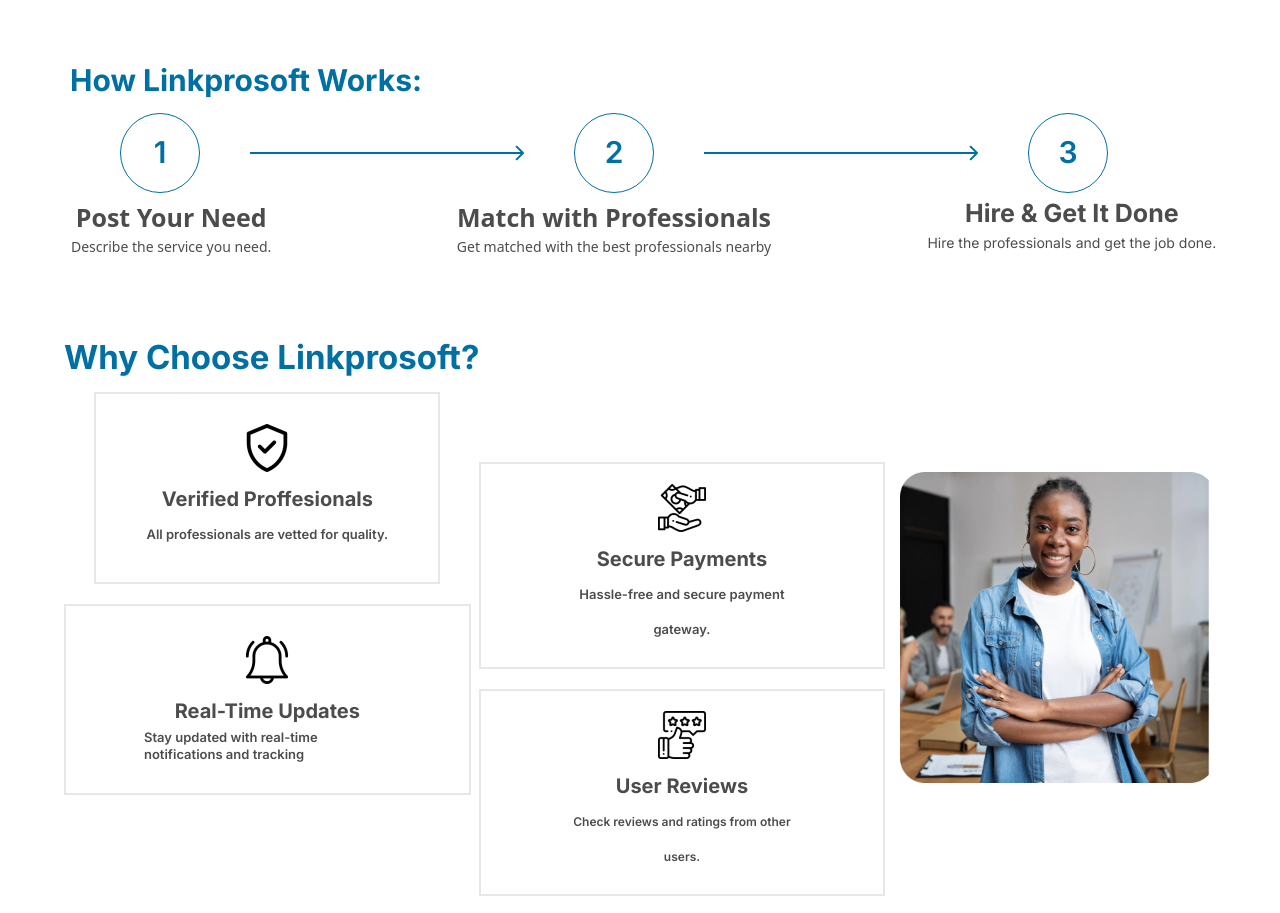
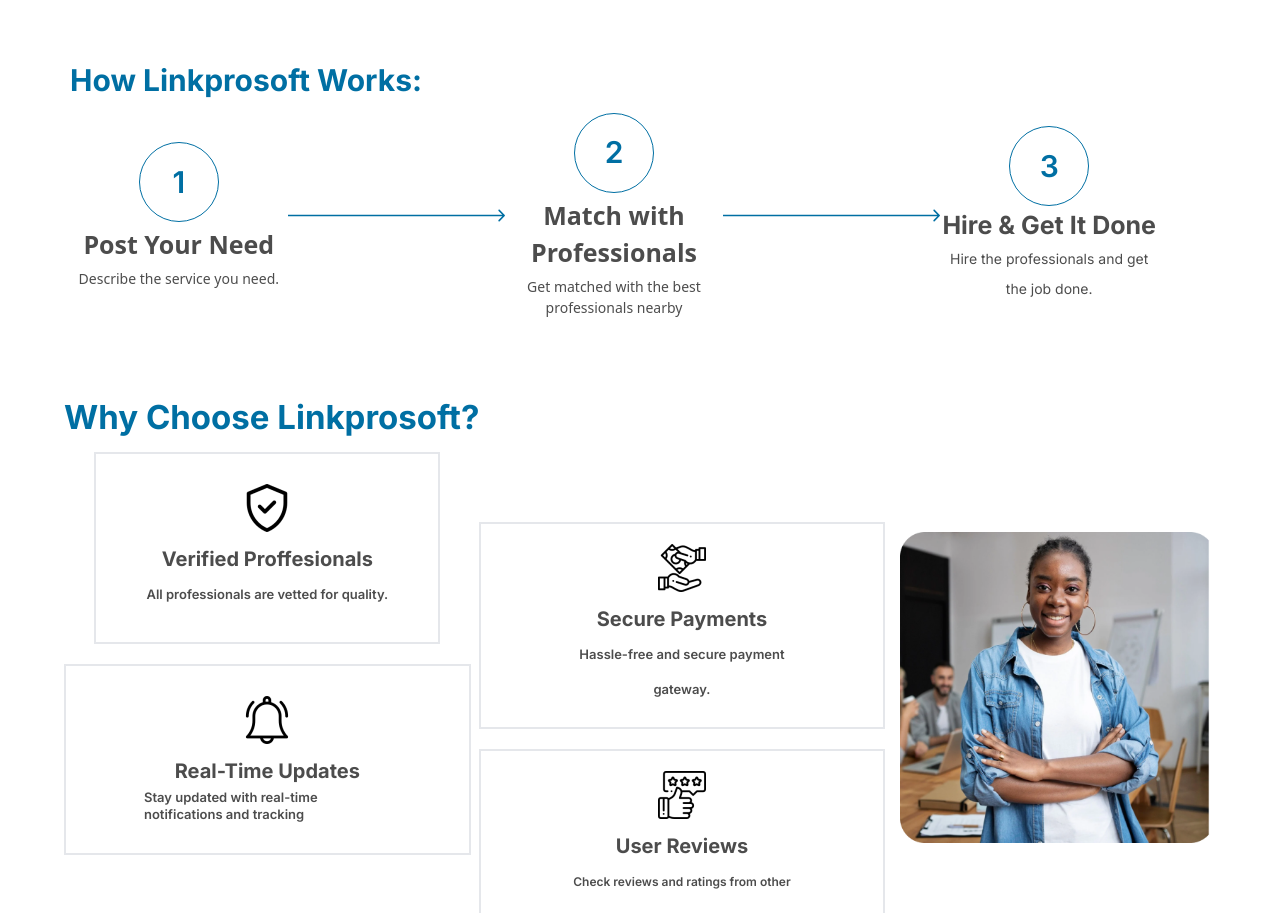
Before and after one commit to german-machine/Linkprosoft, a React (Vite) app in the folder Front-end/: page / in a window 1280 px wide. Shown: the part 971-1884 px from the top of the page. Built offline with nearby package versions, Linux system fonts and the light colour scheme.

Commit message:
restyled the section

```diff
--- a/Front-end/src/Pages/Home/components/HowitWorks.jsx
+++ b/Front-end/src/Pages/Home/components/HowitWorks.jsx
@@ -6,30 +6,35 @@ const HowitWorks = () => {
       <section className="w-[85%]  relative left-[70px] pt-[30px] pb-[30px]">
         <h1 className="text-bluecolor pb-[10px] font-Inter font-bold text-[30px]">How Linkprosoft Works:</h1>
 
-    <div className="flex items-center justify-evenly w-[100%]">
+        <div className="w-full flex items-center justify-center flex-nowrap">
+
+          <div className="w-full text- flex flex-col items-center gap-1">
             <div className="border-3 border rounded-full flex items-center justify-center font-Inter font-semibold text-bluecolor text-[30px] w-[80px] h-[80px] border-bluecolor">1</div>
-      <img src={Arrow} alt="" />
-      <div className="border-3 border rounded-full flex items-center justify-center font-Inter font-semibold text-bluecolor text-[30px] w-[80px] h-[80px] border-bluecolor">2</div>
-      <img src={Arrow} alt="" />
-      <div className="border-3 border rounded-full flex items-center justify-center font-Inter font-semibold text-bluecolor text-[30px] w-[80px] h-[80px] border-bluecolor">3</div>
-    </div>
-
-    <div className="flex  flex-row justify-between pt-[5px] items-center w-[100%]">
-      <div className="w-[33.3%] text-center relative right-[80px]">
             <h1 className="text-[25px] font-bold text-greycolor">Post Your Need</h1>
             <p className="text-[14px] text-greycolor">Describe the service you need.</p>
           </div>
 
-      <div className="w-[33.3% text-center">
+          <div className="w-full">
+            <img src={Arrow} alt="" />
+          </div>
+
+          <div className="w-full text-center flex flex-col items-center gap-1">
+            <div className="border-3 border rounded-full flex items-center justify-center font-Inter font-semibold text-bluecolor text-[30px] w-[80px] h-[80px] border-bluecolor">2</div>
             <h1 className="text-[25px] font-bold text-greycolor">Match with Professionals</h1>
             <p className="text-[14px] text-greycolor">Get matched with the best professionals nearby</p>
           </div>
 
-      <div className="w-[33.3%] font-Inter text-center relative left-[95px] leading-[30px]" >
+          <div className="w-full">
+            <img src={Arrow} alt="" />
+          </div>
+
+          <div className="w-full font-Inter text-center flex flex-col items-center gap-1 leading-[30px]" >
+            <div className="border-3 border rounded-full flex items-center justify-center font-Inter font-semibold text-bluecolor text-[30px] w-[80px] h-[80px] border-bluecolor">3</div>
             <h1 className="text-[25px] font-bold text-greycolor">Hire & Get It Done</h1>
             <p className="text-[14px] text-greycolor">Hire the professionals and get the job done.</p>
           </div>
         </div>
+
       </section>
     </>
   )
```
Lines whose indentation alone changed are shown as unchanged.
